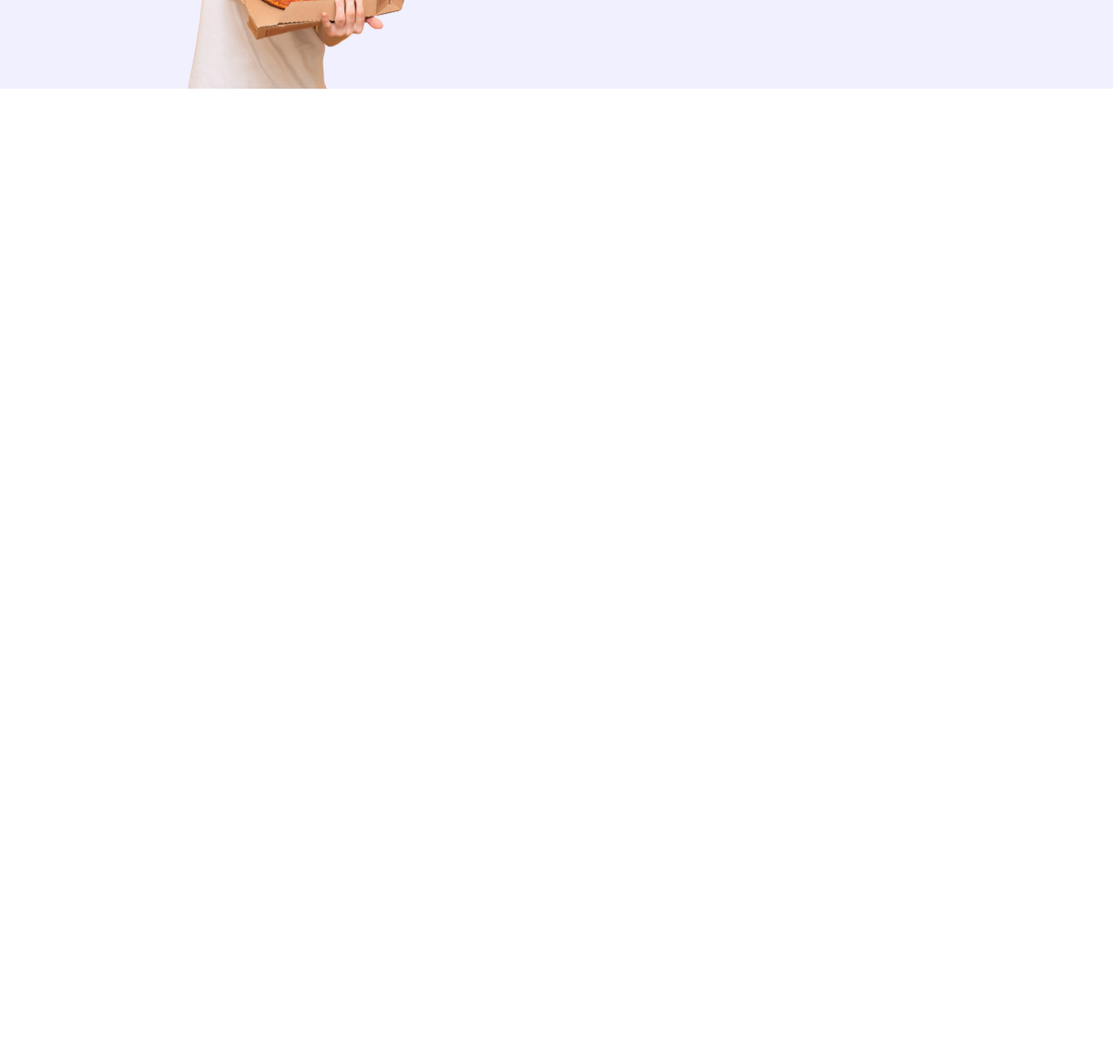
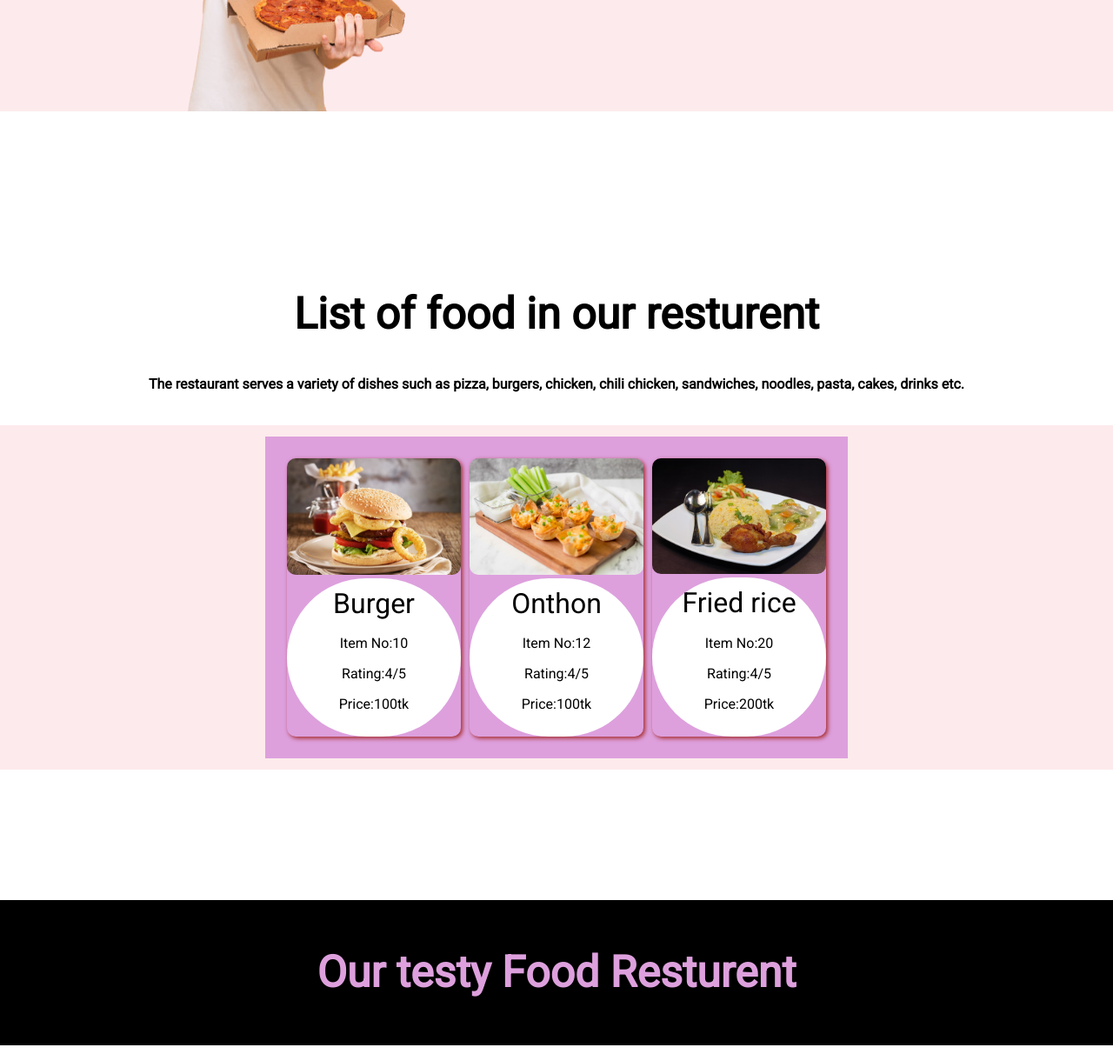
Before and after one commit to Shormily/Food-Resturent-part1, a plain HTML site: page index.html in a window 1280 px wide. Shown: the part 852-2064 px from the top of the page at 87% size. Before the commit the page ends 1104 px from the top, so only its background shows below. Drawn offline with Linux system fonts and the light colour scheme.

Commit message:
section3 added

```diff
--- a/index.html
+++ b/index.html
@@ -47,5 +47,78 @@
 
 </section>
 
+
+
+<section class="section3">
+    <h1>List of food in our resturent</h1>
+    <p>The restaurant serves a variety of dishes such as pizza, burgers, chicken, chili chicken, sandwiches, noodles, pasta, cakes, drinks etc. </p>
+
+
+
+
+</section>
+
+
+
+
+<section class="section4">
+
+
+    <div class="card-containers">
+    <div class="card">
+        <img class="img-style" src="images/Burger.jpg" alt="">
+        <div class="card-body">
+            <div class="card-title">
+                Burger
+            </div>
+            <div class="card-desc">
+                <p>Item No:10</p>
+                <p>Rating:4/5</p>
+                <p>Price:100tk</p>
+
+            </div>
+               </div>
+    </div>
+
+
+    <div class="card">
+        <img class="img-style" src="images/onthon.jpg" alt="">
+        <div class="card-body">
+            <div class="card-title">
+                Onthon
+            </div>
+            <div class="card-desc">
+
+                <p>Item No:12</p>
+                <p>Rating:4/5</p>
+                <p>Price:100tk</p>
+            </div>
+               </div>
+    </div>
+
+    <div class="card">
+        <img class="img-style" src="images/rice.jpg" alt="">
+        <div class="card-body">
+            <div class="card-title">
+                Fried rice
+            </div>
+            <div class="card-desc">
+                <p>Item No:20</p>
+                <p>Rating:4/5</p>
+                <p>Price:200tk</p>
+            </div>
+        </div>
+    </div>
+
+</div>
+</section>
+
+  <section class="Section5">
+
+     <h1 class="color">Our testy Food Resturent</h1>
+
+
+  </section>
+
 </body>
 </html>
--- a/style.css
+++ b/style.css
@@ -31,7 +31,7 @@ section{
     background:slateblue;
     padding: 10px 40px;
     border-radius: 5px;
-    color: white;
+    color:black;
     font-weight: 700;
 }
 .section1{
@@ -39,6 +39,7 @@ section{
     background-image: url(images/top-banner.png);
     text-align: center;
     background-repeat: no-repeat;
+    padding: 1%;
 }
 
 .div2 img{
@@ -55,7 +56,98 @@ section{
 }
 
 .section2{
-    background-image:url(images/sky.jpg);
+    background-image:url(images/red.jpg);
     background-repeat: no-repeat;
     background-position: right;
+    }
+
+
+
+.section3{display:block;
+    margin-bottom: 10px;
+    font-weight: bolder;
+    text-align: center;
+    padding:1%;
+
 }
+
+
+.Section3 p{
+    color: black;
+    font-size:1%;
+    margin-bottom: 10px;
+    padding: 1%;
+
+
+}
+
+
+
+
+.section4{
+    padding: 1%;
+    justify-content: center;
+    background-image: url(images/red.jpg);
+}
+
+
+
+
+.card-containers{
+    box-sizing:border-box ;
+    display: flex;
+    background-color: plum;
+    padding: 20px;
+    justify-content: center;
+
+}
+
+.card{
+ width:200px;
+ margin:5px;
+ box-sizing: border-box;
+ box-shadow: 2px 2px 5px brown;
+ border-radius: 10px;
+
+}
+
+.img-style{
+ width:100%;
+ border-radius:10px;
+}
+
+.card-body{
+ padding:5%;
+ background-color:white;
+ border-radius: 100px;
+
+}
+.card-title{
+ text-align: center;
+ font-size: 2rem;
+}
+
+.item-name{
+ font-size:50px;
+ padding:1%;
+}
+
+.card-desc{
+ padding: 1%;
+ text-align:center;
+ color:black;
+}
+
+.card:hover{
+ box-shadow: 6px 12px 10px black;
+}
+
+.Section5{display:block;
+    margin-bottom: 10px;
+    font-weight: bolder;
+    text-align: center;
+    background-color:black;
+    padding: 1%;
+
+}
+.color{color:plum;}
```
Also changed, not shown: images/Burger.jpg (added), images/chiken ghee.jpg (added), images/chiken.jpg (renamed from images/hai.jpg), images/onthon.jpg (added), images/rice.jpg (added).
